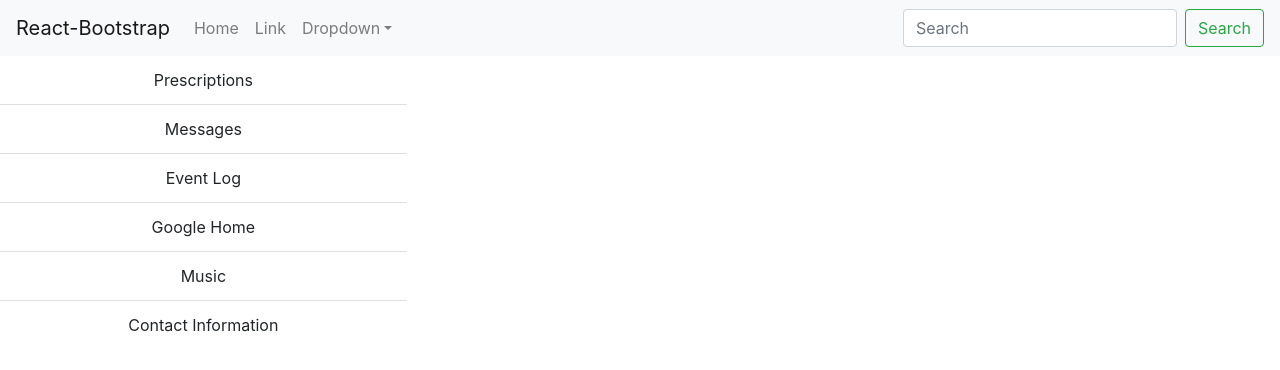
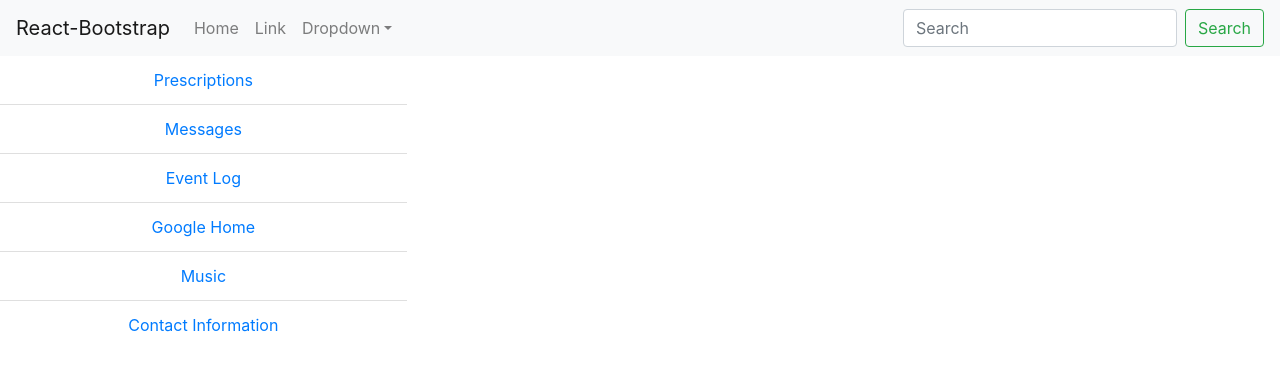
Before and after one commit to careyes17/MangoHacks2019, a React (Create React App) app in the folder web-app/: page / in a window 1280 px wide. Shown: the top 370 px of the page. Built offline with nearby package versions, Linux system fonts and the light colour scheme.

Commit message:
Added react router + light implementation of navigation

```diff
--- a/web-app/src/App.tsx
+++ b/web-app/src/App.tsx
@@ -1,6 +1,7 @@
 import React, { Component } from 'react';
 import TopAppBar from './components/TopAppBar';
 import {Container, Row, Col} from 'react-bootstrap';
+import {BrowserRouter, Route, Link} from 'react-router-dom';
 
 
 import './App.css';
@@ -12,6 +13,7 @@ class App extends Component<any, any> {
     const {classes} = this.props;
 
     return (
+      <BrowserRouter>
         <Container fluid={true} className="App">
             <TopAppBar></TopAppBar>
           <Row>
@@ -19,6 +21,7 @@ class App extends Component<any, any> {
            <Col></Col>
           </Row>
         </Container>
+      </BrowserRouter>
     );
   }
 }
--- a/web-app/src/components/AppDrawer.tsx
+++ b/web-app/src/components/AppDrawer.tsx
@@ -1,20 +1,28 @@
 import React, {Component} from 'react';
-import PropTypes from 'prop-types';
+import {Link} from 'react-router-dom';
 import {ListGroup} from 'react-bootstrap';
 
+interface ListItem {
+  name: string,
+  route: string,
+}
+
 class AppDrawer extends Component {
-  items = [
-    "Prescriptions",
-    "Messages",
-    "Event Log",
-    "Google Home",
-    "Music",
-    "Contact Information"
+  items: ListItem[] = [
+    {name: "Prescriptions", route: '/prescriptions'},
+    {name: "Messages", route: '/messages'},
+    {name: "Event Log", route: '/events'},
+    {name: "Google Home", route: '/integration'},
+    {name: "Music", route: '/music'},
+    {name: "Contact Information", route: '/contact'}
   ]
   render() {
     return (
       <ListGroup variant="flush">
-        {this.items.map(option => <ListGroup.Item>{option}</ListGroup.Item>)}
+        {this.items.map(option =>
+        <ListGroup.Item>
+          <Link to={option.route}>{option.name}</Link>
+        </ListGroup.Item>)}
       </ListGroup>
      );
   }
```
Also changed, not shown: web-app/package.json (+8 -1 lines), 1 other file (tests, documents, lock files or other folders).
